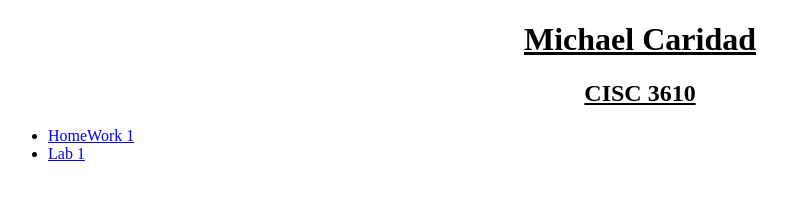
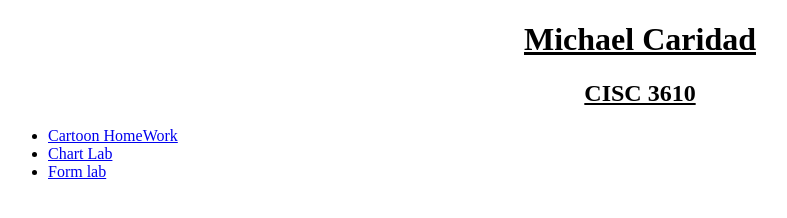
Before and after one commit to mich809/mich809.github.io, a plain HTML site: page index.html in a window 1280 px wide. Shown: the whole page, without its empty margins (0-787 px from the left). Drawn offline with Linux system fonts and the light colour scheme.

Commit message:
Update index.html

```diff
--- a/index.html
+++ b/index.html
@@ -12,8 +12,9 @@
     <h2>CISC 3610</h2>
 
     <ul>
-      <li><a href="hw1.html">HomeWork 1</a></li>
-      <li><a href="lab1.html">Lab 1</a></li>
+      <li><a href="hw1.html">Cartoon HomeWork</a></li>
+      <li><a href="lab1.html">Chart Lab</a></li>
+      <li><a href="Form.html">Form lab</a></li>
     </ul>
   </body>
 </html>
```
